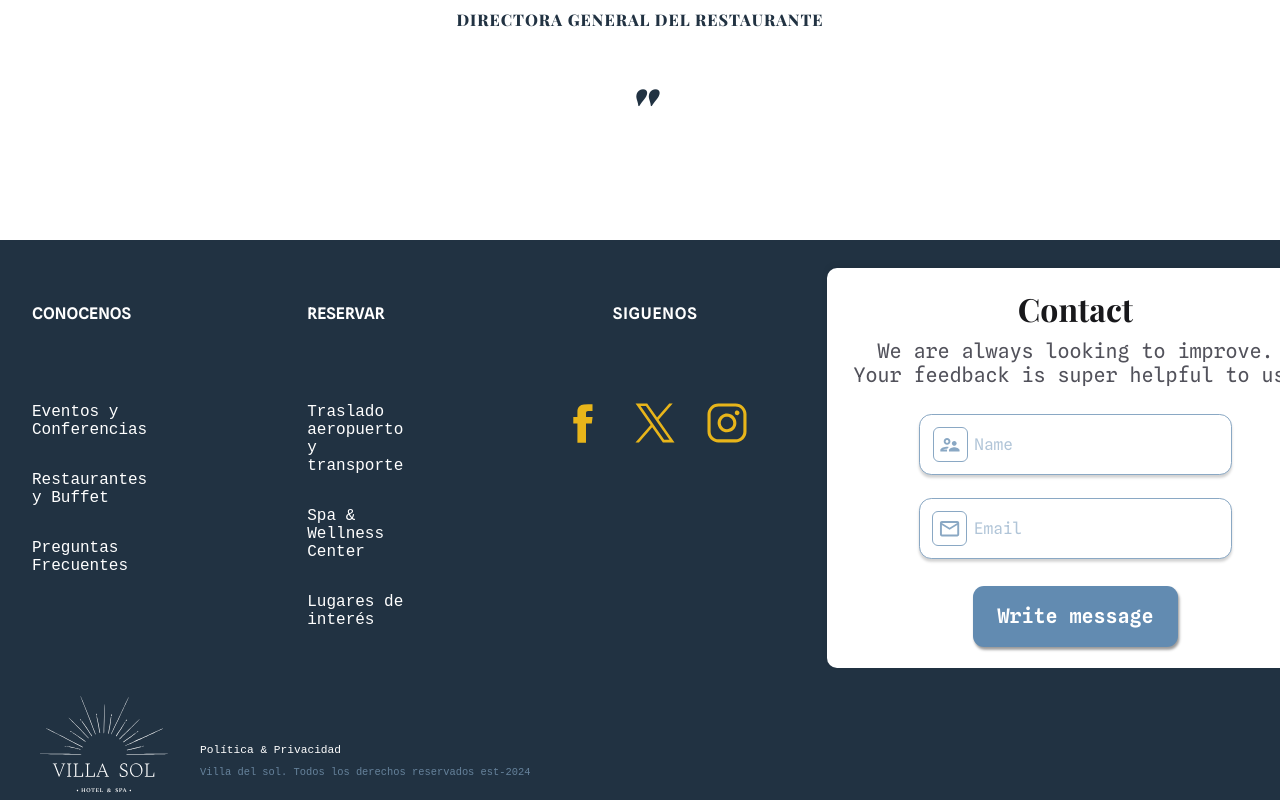
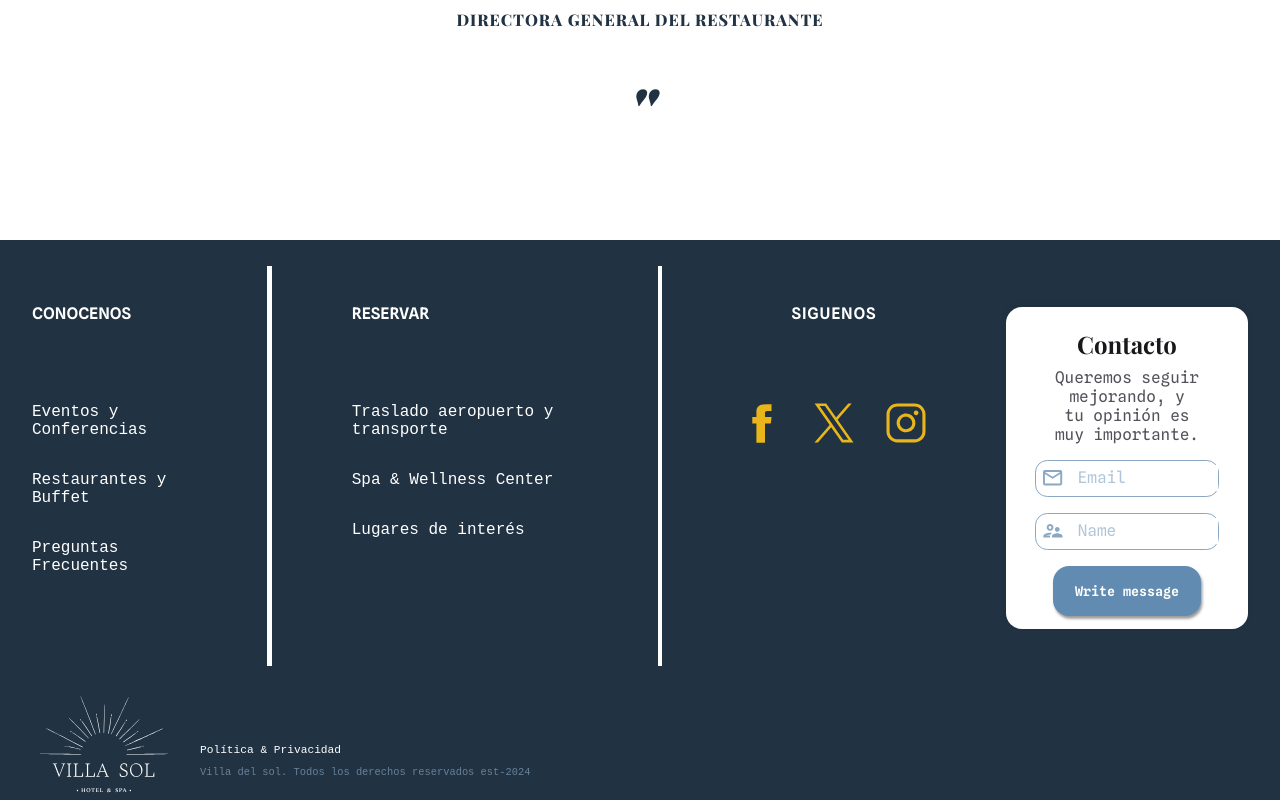
Before and after one commit to Bees7nees/Develhope-Villa-Sol, a React (Vite) app in the folder develhope-group-app/: page / in a window 1280 px wide. Shown: the part 3530-4330 px from the top of the page. Built offline with nearby package versions, Linux system fonts and the light colour scheme; a web font is replaced by a local one.

Commit message:
v.0.12 (Stable) : Contact footer variant ajustado

```diff
--- a/develhope-group-app/src/components/ContactFooterVariant.jsx
+++ b/develhope-group-app/src/components/ContactFooterVariant.jsx
@@ -3,18 +3,15 @@
 export function ContactFooterVariant() {
   return (
     <div className={classes["contact-footer-variants"]}>
-        <div className={classes["header-section"]}>
-          <div className={classes["title"]}>Contact</div>
-          <div className={classes["description"]}>
-            We are always looking to improve. Your feedback is super helpful to
-            us.
-          </div>
-        </div>
-        <div className={classes["input-section"]}>
-          <div className={classes["rectangle-9"]}></div>
-          <div className={classes["mail-content"]}>
+      <section className={classes["header-section"]}>
+        <h1 className={classes["title"]}>Contacto</h1>
+        <p className={classes["description"]}>
+          Queremos seguir mejorando, y tu opinión es muy importante.
+        </p>
+      </section>
+      <section className={classes["input-section"]}>
+        <form className={classes["mail-content"]}>
           <div className={classes["email"]}>
-              <div className={classes["rectangle-801"]}></div>
             <svg
               className={classes["mail"]}
               width="25"
@@ -29,12 +26,10 @@
               />
             </svg>
           </div>
-            <div className={classes["placeholder"]}>Email</div>
-          </div>
-          <div className={classes["rectangle-8"]}></div>
-          <div className={classes["user-content"]}>
+          <input type="text" className={classes["placeholder"]} placeholder="Email"></input>
+        </form>
+        <form className={classes["user-content"]}>
           <div className={classes["user"]}>
-              <div className={classes["rectangle-801"]}></div>
             <svg
               className={classes["supervisor-account"]}
               width="25"
@@ -49,12 +44,14 @@
               />
             </svg>
           </div>
-            <div className={classes["placeholder"]}>Name</div>
-          </div>
-        </div>
-        <div className={classes["submit-button"]}>
-          <div className={classes["write-message"]}>Write message</div>
-        </div>
+          <input type="text" className={classes["placeholder"]} placeholder="Name"></input>
+        </form>
+      </section>
+      <section className={classes["submit-button"]}>
+        <button type="button" className={classes["write-message"]}>
+          Write message
+        </button>
+      </section>
     </div>
   );
 }
--- a/develhope-group-app/src/styles/ContactFooterVariant.module.scss
+++ b/develhope-group-app/src/styles/ContactFooterVariant.module.scss
@@ -4,30 +4,25 @@
 }
 .contact-footer-variants {
   background: #ffffff;
-  border-radius: 10px;
+  border-radius: 1rem;
   display: flex;
   flex-direction: column;
   align-items: center;
-  justify-content: space-between;
-  flex-shrink: 0;
-  width: 31.025rem;
-  height: 25.03338rem;
-  padding: 1.3125rem 0rem;
-  position: relative;
+  justify-content: space-around;
+  width: 20rem;
+  height: fit-content;
+  padding: 0.8rem;
   box-shadow: 0px -2.65px 7.94px -1.32px rgba(0, 0, 0, 0.1);
   overflow: hidden;
 }
 .header-section {
   display: flex;
   flex-direction: column;
-  gap: 10.59px;
-  align-items: flex-start;
-  justify-content: flex-start;
-  align-self: stretch;
   flex-shrink: 0;
   position: relative;
 }
 .title {
+  margin: 0.5rem;
   color: var(--gray-900, #18181b);
   text-align: center;
   font-family: var(
@@ -35,13 +30,12 @@
     "PlayfairDisplay-Bold",
     sans-serif
   );
-  font-size: var(--title-large-font-size, 32px);
-  line-height: var(--title-large-line-height, 40px);
   font-weight: var(--title-large-font-weight, 700);
   position: relative;
   align-self: stretch;
 }
 .description {
+  margin: 0;
   color: var(--gray-600, #52525b);
   text-wrap: balance;
   text-align: center;
@@ -50,17 +44,18 @@
     "SplineSansMono-Regular",
     sans-serif
   );
-  font-size: var(--text-large-font-size, 20px);
-  line-height: var(--text-large-line-height);
   font-weight: var(--text-large-font-weight, 400);
   position: relative;
   align-self: stretch;
 }
 .input-section {
   flex-shrink: 0;
-  width: 313px;
-  height: 145.32px;
+  width: fit-content;
   position: relative;
+  display: flex;
+  flex-direction: column;
+  gap: 1rem;
+  margin: 1rem;
 }
 .rectangle-9 {
   background: var(--grayscale-white, #ffffff);
@@ -78,36 +73,24 @@
 .mail-content {
   display: flex;
   flex-direction: row;
-  gap: 6.81px;
   align-items: center;
   justify-content: flex-start;
-  position: absolute;
-  left: 13.25px;
-  top: 97.62px;
+  border-radius: 12.26px;
+  border-style: solid;
+  border-color: var(--blue-200, #8aa8c4);
+  border-width: 1.36px;
 }
 .email {
+  display: flex;
+  align-items: center;
+  margin-left: 5px;
   flex-shrink: 0;
   width: 35px;
   height: 35px;
-  position: static;
-}
-.rectangle-801 {
-  border-radius: 6px;
-  border-style: solid;
-  border-color: var(--blue-200, #8aa8c4);
-  border-width: 1.2px;
-  width: 35px;
-  height: 35px;
-  position: absolute;
-  left: 0px;
-  top: 0px;
 }
 .mail {
   width: 24px;
   height: 24px;
-  position: absolute;
-  left: 5.81px;
-  top: 5.43px;
   overflow: visible;
 }
 .placeholder {
@@ -122,6 +105,7 @@
   line-height: var(--text-regular-line-height, 24px);
   font-weight: var(--text-regular-font-weight, 400);
   position: relative;
+  left: auto;
 }
 .rectangle-8 {
   background: var(--grayscale-white, #ffffff);
@@ -139,47 +123,49 @@
 .user-content {
   display: flex;
   flex-direction: row;
-  gap: 6.81px;
   align-items: center;
   justify-content: flex-start;
-  position: absolute;
-  left: 13.62px;
-  top: 13.62px;
+  border-radius: 12.26px;
+  border-style: solid;
+  border-color: var(--blue-200, #8aa8c4);
+  border-width: 1.36px;
 }
 .user {
+  display: flex;
+  align-items: center;
+  margin-left: 5px;
   flex-shrink: 0;
   width: 35px;
   height: 35px;
-  position: static;
 }
 .supervisor-account {
   width: 24px;
   height: 24px;
-  position: absolute;
-  left: 5.81px;
-  top: 5.43px;
   overflow: visible;
 }
 .submit-button {
   background: var(--blue-300, #628bb1);
-  border-radius: 10.9px;
-  padding: 9.54px 14.99px 9.54px 14.99px;
-  display: flex;
-  flex-direction: row;
-  gap: 13.62px;
+  border-radius: 1rem;
+  padding: 1rem;
   align-items: center;
   justify-content: center;
   flex-shrink: 0;
-  width: 204.38px;
-  height: 61.31px;
-  position: relative;
   box-shadow: 1.36px 2.72px 2.72px 0px rgba(0, 0, 0, 0.4);
 }
+.submit-button:hover {
+  cursor: pointer;
+  background: var(--blue-200, #8aa8c4);
+}
+.submit-button:active {
+  background: var(--blue-100, #b1c5d8);
+}
 .write-message {
+  background-color: transparent;
+  border: none;
+  cursor: pointer;
   color: var(--grayscale-white, #ffffff);
   text-align: left;
   font-family: "SplineSansMono-SemiBold", sans-serif;
-  font-size: 20px;
   font-weight: 600;
   position: relative;
 }
```
Also changed, not shown: 1 other file (tests, documents, lock files or other folders). Lines whose indentation alone changed are shown as unchanged.
